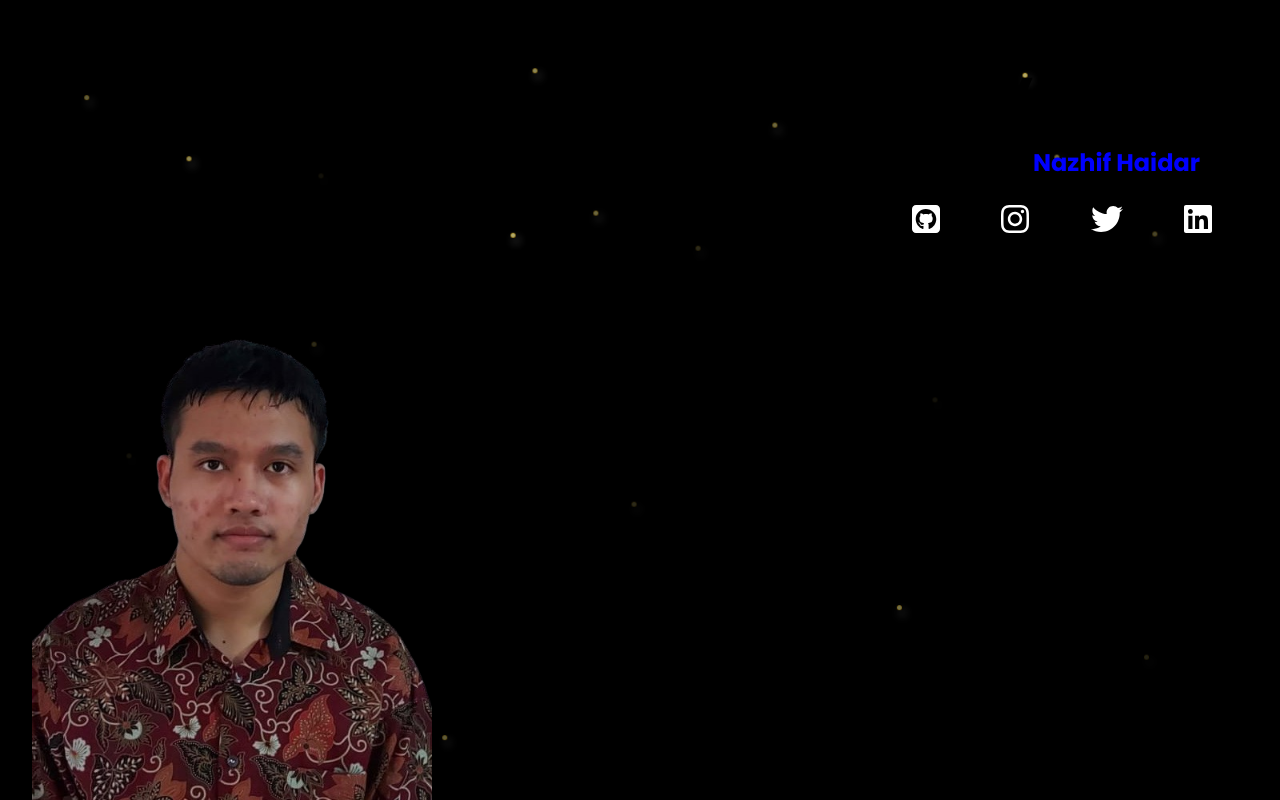
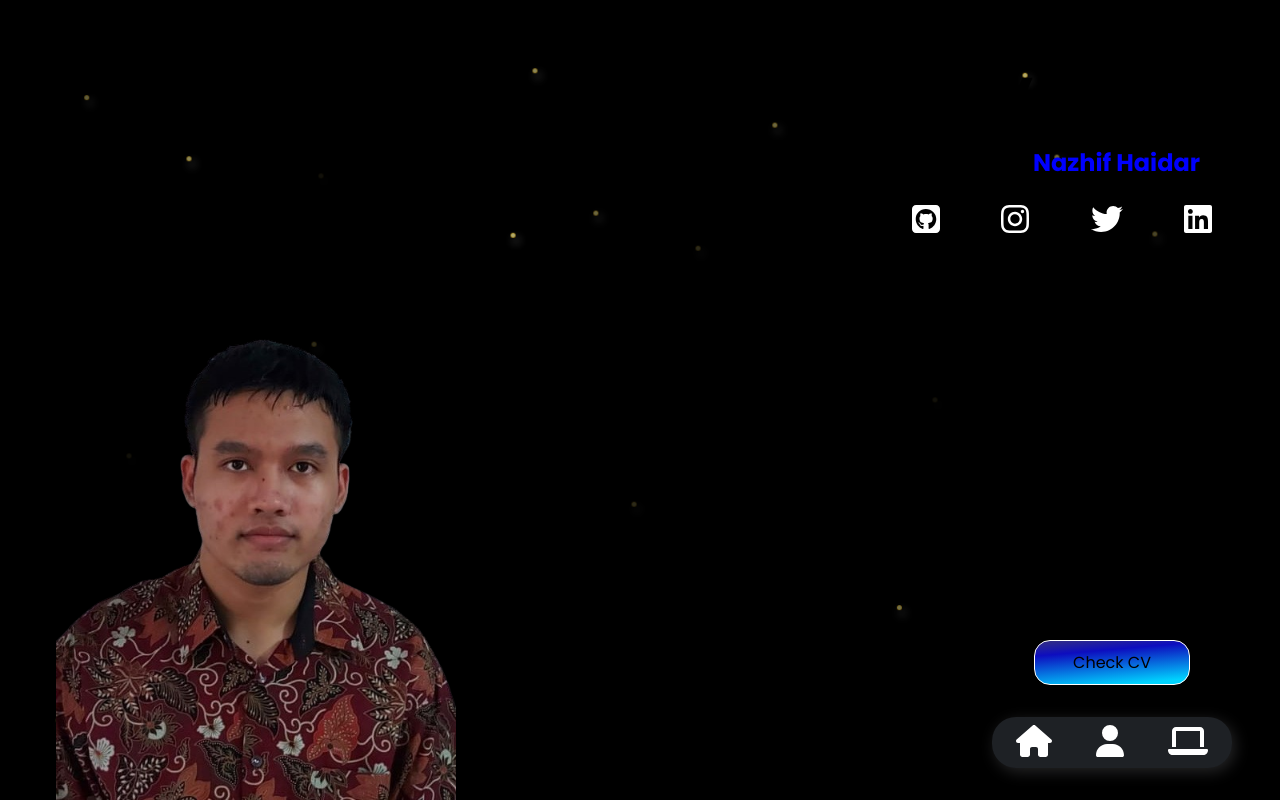
Before and after one commit to ZeevHaydar/Portfolio, a Next.js app: page / in a window 1280 px wide. Built offline with nearby package versions, Linux system fonts and the light colour scheme.

Commit message:
Update Home Page

```diff
--- /dev/null
+++ b/app/Components/Tooltip.tsx
@@ -0,0 +1,12 @@
+import React from 'react'
+
+const Tooltip:React.FC<{children: React.ReactNode, text: String}> = ({children, text}) => {
+  return (
+    <div className='tooltip-container'>
+        {children}
+        <span className='tooltip'><h3>{text}</h3></span>
+    </div>
+  )
+}
+
+export default Tooltip
--- a/app/globals.css
+++ b/app/globals.css
@@ -18,12 +18,9 @@
 
 body {
     color: rgb(var(--foreground-rgb));
-  background: linear-gradient(
-      to bottom,
+    background: linear-gradient(to bottom,
             transparent,
-      rgb(var(--background-end-rgb))
-    )
-    rgb(var(--background-start-rgb));
+            rgb(var(--background-end-rgb))) rgb(var(--background-start-rgb));
 }
 
 .image-profile {
@@ -48,7 +45,74 @@ body {
     justify-content: space-between;
 }
 
-.particle-container .particle{
+.navigation-menu {
+    display: flex;
+    justify-content: flex-end;
+}
+
+.menu-container {
+    display: flex;
+    justify-content: space-between;
+    flex-direction: column;
+    height: 100%;
+    width: fit-content;
+}
+
+.tooltip-container {
+    position: relative;
+    display: inline-block;
+}
+
+.tooltip {
+    visibility: hidden;
+    width: 100px;
+    background-color: #ffffff;
+    color: #333;
+    text-align: center;
+    border-radius: 6px;
+    padding: 5px;
+    position: absolute;
+    z-index: 5;
+    bottom: 150%;
+    left: 50%;
+    margin-left: -50px;
+    opacity: 0;
+    transition: opacity 0.4s;
+}
+
+.tooltip:after {
+    content: "";
+    position: absolute;
+    top: 100%;
+    left: 50%;
+    margin-left: -10px;
+    border-width: 10px;
+    border-style: solid;
+    border-color: #fff transparent transparent transparent;
+  }
+
+
+.tooltip-container:hover .tooltip {
+    visibility: visible;
+    opacity: 1;
+}
+
+.cv-button {
+    display: flex;
+    justify-content: center;
+    padding: 12px;
+    border: #fff solid 1px;
+    border-radius: 16px;
+    width: 156px;
+    background: linear-gradient(175deg, rgba(53,48,129,1) 0%, rgba(13,13,191,1) 27%, rgba(0,212,255,1) 91%);
+}
+
+.cv-button:hover {
+    transform: scale(1.1);
+    background: linear-gradient(175deg, rgba(13, 13, 191, 1) 0%, rgba(53, 48, 129, 1) 27%, rgba(0, 212, 255, 1) 91%);
+}
+
+.particle-container .particle {
     position: absolute;
     height: 5px;
     width: 5px;
@@ -58,138 +122,153 @@ body {
 
 }
 
-.particle-container .particle:nth-child(1){
+.particle-container .particle:nth-child(1) {
     top: 12%;
     left: 42%;
     animation: particle-motion 4s linear infinite;
 }
 
-.particle-container .particle:nth-child(2){
+.particle-container .particle:nth-child(2) {
     top: 70%;
     left: 50%;
     animation: particle-motion 7s linear infinite;
 }
-.particle-container .particle:nth-child(3){
+
+.particle-container .particle:nth-child(3) {
     top: 17%;
     left: 6%;
     animation: particle-motion 9s linear infinite;
 }
-.particle-container .particle:nth-child(4){
+
+.particle-container .particle:nth-child(4) {
     top: 20%;
     left: 60%;
     animation: particle-motion 10s linear infinite;
 }
-.particle-container .particle:nth-child(5){
+
+.particle-container .particle:nth-child(5) {
     top: 67%;
     left: 10%;
     animation: particle-motion 6s linear infinite;
 }
-.particle-container .particle:nth-child(6){
+
+.particle-container .particle:nth-child(6) {
     top: 80%;
     left: 70%;
     animation: particle-motion 11s linear infinite;
 }
-.particle-container .particle:nth-child(7){
+
+.particle-container .particle:nth-child(7) {
     top: 60%;
     left: 73%;
     animation: particle-motion 6s linear infinite;
 }
-.particle-container .particle:nth-child(8){
+
+.particle-container .particle:nth-child(8) {
     top: 32%;
     left: 25%;
     animation: particle-motion 6s linear infinite;
 }
-.particle-container .particle:nth-child(9){
+
+.particle-container .particle:nth-child(9) {
     top: 90%;
     left: 25%;
     animation: particle-motion 9s linear infinite;
 }
-.particle-container .particle:nth-child(10){
+
+.particle-container .particle:nth-child(10) {
     top: 10%;
     left: 80%;
     animation: particle-motion 5s linear infinite;
 }
 
-.particle-container .particle:nth-child(11){
+.particle-container .particle:nth-child(11) {
     top: 24%;
     left: 82%;
     animation: particle-motion 10s linear infinite;
 }
 
-.particle-container .particle:nth-child(12){
+.particle-container .particle:nth-child(12) {
     top: 97%;
     left: 5%;
     animation: particle-motion 7s linear infinite;
 }
-.particle-container .particle:nth-child(13){
+
+.particle-container .particle:nth-child(13) {
     top: 97%;
     left: 34%;
     animation: particle-motion 9s linear infinite;
 }
-.particle-container .particle:nth-child(14){
+
+.particle-container .particle:nth-child(14) {
     top: 30%;
     left: 40%;
     animation: particle-motion 5s linear infinite;
 }
-.particle-container .particle:nth-child(15){
+
+.particle-container .particle:nth-child(15) {
     top: 38%;
     left: 55%;
     animation: particle-motion 7s linear infinite;
 }
-.particle-container .particle:nth-child(16){
+
+.particle-container .particle:nth-child(16) {
     top: 35%;
     left: 90%;
     animation: particle-motion 8s linear infinite;
 }
-.particle-container .particle:nth-child(17){
+
+.particle-container .particle:nth-child(17) {
     top: 31%;
     left: 46%;
     animation: particle-motion 10s linear infinite;
 }
-.particle-container .particle:nth-child(18){
+
+.particle-container .particle:nth-child(18) {
     top: 23%;
     left: 15%;
     animation: particle-motion 4s linear infinite;
 }
-.particle-container .particle:nth-child(19){
+
+.particle-container .particle:nth-child(19) {
     top: 90%;
     left: 90%;
     animation: particle-motion 3s linear infinite;
 }
 
-.particle-container .particle:nth-child(20){
+.particle-container .particle:nth-child(20) {
     top: 50%;
     left: 25%;
     animation: particle-motion 7s linear infinite;
 }
 
 @keyframes particle-motion {
-    0%{
+    0% {
         transform: translate(0);
         opacity: 1;
     }
 
-    20%{
+    20% {
         transform: translate(5px -20px);
         opacity: 0.8;
     }
 
-    40%{
+    40% {
         transform: translate(-6px, -30px);
         opacity: 0.7;
     }
 
-    60%{
+    60% {
         transform: translate(8px, -40px);
         opacity: 0.5;
     }
 
-    80%{
+    80% {
         transform: translate(-10px, -60px);
         opacity: 0.2;
     }
 
-    100%{
+    100% {
         transform: translate(5px, -100px);
         opacity: 0;
     }
--- a/app/page.tsx
+++ b/app/page.tsx
@@ -4,10 +4,12 @@ import Image from 'next/image'
 import React from 'react'
 import Background from './Components/Background'
 import SelfImage from './Components/SelfImage'
-import { Inter, Poppins } from 'next/font/google';
-import { faLinkedin, faFacebook, faTwitter, faInstagram, faSquareGithub } from '@fortawesome/free-brands-svg-icons'
+import { Poppins } from 'next/font/google';
+import { faLinkedin, faTwitter, faInstagram, faSquareGithub } from '@fortawesome/free-brands-svg-icons'
 import { FontAwesomeIcon } from '@fortawesome/react-fontawesome'
 import Link from 'next/link'
+import { faHouse, faLaptop, faUser } from '@fortawesome/free-solid-svg-icons'
+import Tooltip from './Components/Tooltip'
 
 
 const poppinsBold = Poppins({ subsets: ['latin'], weight: "700" });
@@ -16,10 +18,13 @@ export default function Home() {
   const [isIconHovered, setIsIconHovered] = React.useState(false);
   const [hoveredIcon, setHoveredIcon] = React.useState<String>("");
 
+  const navigationStyle: React.CSSProperties = {
+    boxShadow: "3px 4px 15px rgba(248, 250, 252, 0.15)",
+  };
 
   const contentStyle: React.CSSProperties = {
     position: "absolute",
-    zIndex: 2,
+    zIndex: 1,
     paddingLeft: '8px',
     paddingRight: '8px',
     paddingTop: '8px',
@@ -31,16 +36,14 @@ export default function Home() {
     height: '100%',
   };
 
-  const iconStyle: React.CSSProperties = {
-    transition: 'color 0.3s ease',
-  };
   return (
     <div className='screen h-full w-full'>
       <Background />
       <div className='content' style={contentStyle}>
-        <div className='flex justify-end flex-col h-full pl-6'>
+        <div className='flex justify-end flex-col h-full pl-12'>
           <SelfImage />
         </div>
+        <div className='menu-container'>
           <div className='menu'>
             <div className='title'>
               <h1 className={poppinsBold.className}>
@@ -89,16 +92,60 @@ export default function Home() {
                       onPointerLeave={() => { setIsIconHovered(false); setHoveredIcon("") }} />
                   </div>
                 </Link>
+              </div>
+            </div>
+          </div>
+          <div className='flex justify-end'>
+            <div className='flex justify-between flex-col pr-[40px] h-[160px] w-fit'>
+              <div className='flex justify-center'>
+                <Link href={"link-ke-CV"}>
+                  <div className='cv-button'>
+                    <h2>
+                      Check CV
+                    </h2>
+                  </div>
+                </Link>
+              </div>
 
+              <div className='navigation-menu'>
+                <div className='rounded-3xl h-fit w-60 bg-slate-400/20 mb-8 py-2 px-4 flex justify-between' style={navigationStyle}>
+                  <Link href={"/"}>
+                    <Tooltip text={"Home"}>
+                      <FontAwesomeIcon icon={faHouse}
+                        size='2x'
+                        color={isIconHovered && hoveredIcon === "home" ? 'blue' : 'white'}
+                        onPointerEnter={() => { setIsIconHovered(true); setHoveredIcon("home") }}
+                        onPointerLeave={() => { setIsIconHovered(false); setHoveredIcon("") }}
+                      />
+                    </Tooltip>
+                  </Link>
+                  <Link href={"/about"}>
+                    <Tooltip text={"About"}>
+                      <FontAwesomeIcon icon={faUser}
+                        size='2x'
+                        color={isIconHovered && hoveredIcon === "about" ? 'blue' : 'white'}
+                        onPointerEnter={() => { setIsIconHovered(true); setHoveredIcon("about") }}
+                        onPointerLeave={() => { setIsIconHovered(false); setHoveredIcon("") }}
+                      />
+                    </Tooltip>
+                  </Link>
+                  <Link href={"/projects"}>
+                    <Tooltip text={"Projects"}>
+                      <FontAwesomeIcon icon={faLaptop}
+                        size='2x'
+                        color={isIconHovered && hoveredIcon === "projects" ? 'blue' : 'white'}
+                        onPointerEnter={() => { setIsIconHovered(true); setHoveredIcon("projects") }}
+                        onPointerLeave={() => { setIsIconHovered(false); setHoveredIcon("") }}
+                      />
+                    </Tooltip>
+                  </Link>
+                </div>
+              </div>
+            </div>
           </div>
 
         </div>
-
-
       </div>
-
-      </div>
-
     </div>
 
 
```
Also changed, not shown: 1 other file (tests, documents, lock files or other folders). Lines whose indentation alone changed are shown as unchanged.
